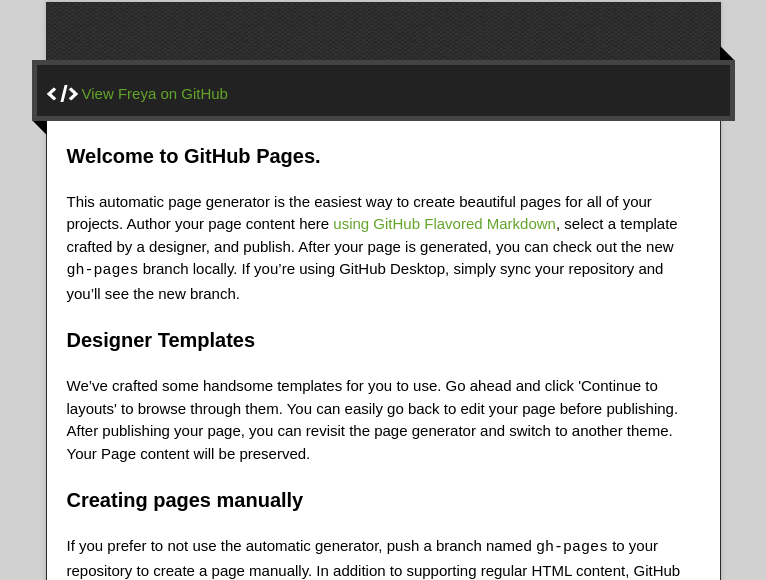
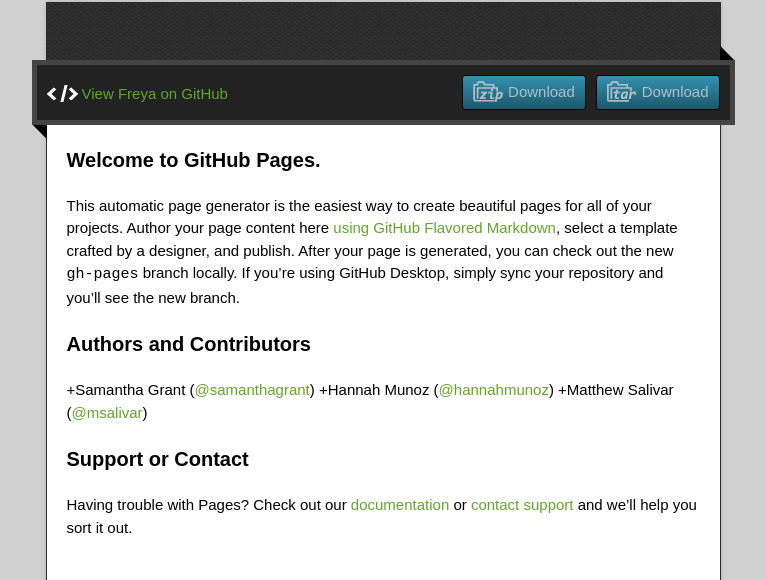
Before and after one commit to msalivar/Freya, a plain HTML site: page index.html in a window 1280 px wide. Shown: the part 128-708 px from the top of the page, without its empty margins (257-1023 px from the left). Drawn offline with nearby package versions, Linux system fonts and the light colour scheme.

```diff
--- a/index.html
+++ b/index.html
@@ -29,8 +29,8 @@
       <div id="main" role="main">
         <div class="download-bar">
         <div class="inner">
-          <!-- <a href="https://github.com/msalivar/Freya/tarball/master" class="download-button tar"><span>Download</span></a> -->
-          <!-- <a href="https://github.com/msalivar/Freya/zipball/master" class="download-button zip"><span>Download</span></a> -->
+          <a href="https://github.com/msalivar/Freya/tarball/master" class="download-button tar"><span>Download</span></a>
+          <a href="https://github.com/msalivar/Freya/zipball/master" class="download-button zip"><span>Download</span></a>
           <a href="https://github.com/msalivar/Freya" class="code">View Freya on GitHub</a>
         </div>
         <span class="blc"></span><span class="trc"></span>
@@ -42,19 +42,11 @@
 <p>This automatic page generator is the easiest way to create beautiful pages for all of your projects. Author your page content here <a href="https://guides.github.com/features/mastering-markdown/">using GitHub Flavored Markdown</a>, select a template crafted by a designer, and publish. After your page is generated, you can check out the new <code>gh-pages</code> branch locally. If you’re using GitHub Desktop, simply sync your repository and you’ll see the new branch.</p>
 
 <h3>
-<a id="designer-templates" class="anchor" href="#designer-templates" aria-hidden="true"><span aria-hidden="true" class="octicon octicon-link"></span></a>Designer Templates</h3>
-
-<p>We’ve crafted some handsome templates for you to use. Go ahead and click 'Continue to layouts' to browse through them. You can easily go back to edit your page before publishing. After publishing your page, you can revisit the page generator and switch to another theme. Your Page content will be preserved.</p>
-
-<h3>
-<a id="creating-pages-manually" class="anchor" href="#creating-pages-manually" aria-hidden="true"><span aria-hidden="true" class="octicon octicon-link"></span></a>Creating pages manually</h3>
-
-<p>If you prefer to not use the automatic generator, push a branch named <code>gh-pages</code> to your repository to create a page manually. In addition to supporting regular HTML content, GitHub Pages support Jekyll, a simple, blog aware static site generator. Jekyll makes it easy to create site-wide headers and footers without having to copy them across every page. It also offers intelligent blog support and other advanced templating features.</p>
-
-<h3>
 <a id="authors-and-contributors" class="anchor" href="#authors-and-contributors" aria-hidden="true"><span aria-hidden="true" class="octicon octicon-link"></span></a>Authors and Contributors</h3>
 
-<p>You can <a href="https://github.com/blog/821" class="user-mention">@mention</a> a GitHub username to generate a link to their profile. The resulting <code>&lt;a&gt;</code> element will link to the contributor’s GitHub Profile. For example: In 2007, Chris Wanstrath (<a href="https://github.com/defunkt" class="user-mention">@defunkt</a>), PJ Hyett (<a href="https://github.com/pjhyett" class="user-mention">@pjhyett</a>), and Tom Preston-Werner (<a href="https://github.com/mojombo" class="user-mention">@mojombo</a>) founded GitHub.</p>
+<p>+Samantha Grant (<a href="https://github.com/samanthagrant" class="user-mention">@samanthagrant</a>)
++Hannah Munoz (<a href="https://github.com/hannahmunoz" class="user-mention">@hannahmunoz</a>)
++Matthew Salivar (<a href="https://github.com/msalivar" class="user-mention">@msalivar</a>)</p>
 
 <h3>
 <a id="support-or-contact" class="anchor" href="#support-or-contact" aria-hidden="true"><span aria-hidden="true" class="octicon octicon-link"></span></a>Support or Contact</h3>
```
Also changed, not shown: params.json (+1 -1 lines).
